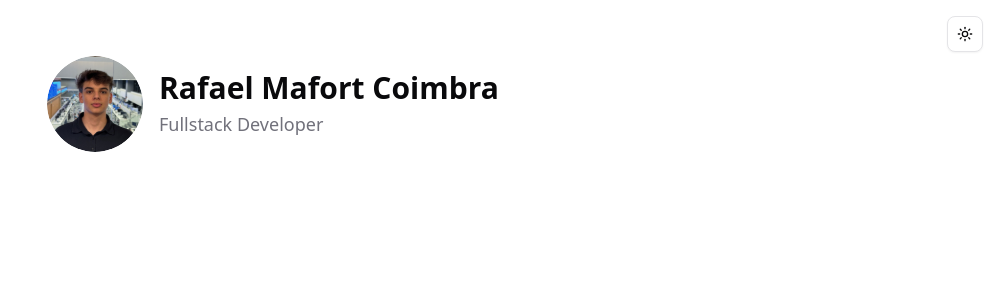
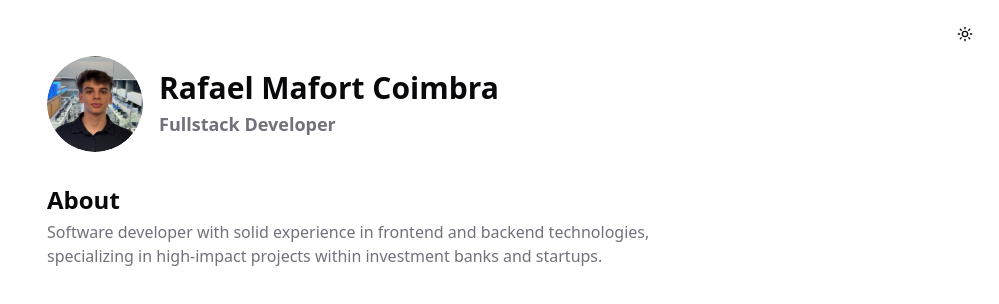
Before and after one commit to rafaelmafortc/personal-website, a Next.js app: page / in a window 1280 px wide. Shown: the top 304 px of the page, without its empty margins (281-1280 px from the left). Built offline with nearby package versions, Linux system fonts and the light colour scheme.

Commit message:
feat: about

```diff
--- a/src/app/page.tsx
+++ b/src/app/page.tsx
@@ -8,6 +8,7 @@ export default function Home() {
             <div className="fixed top-4 right-4">
                 <ThemeToggle />
             </div>
+            <div className="flex flex-col gap-8">
                 <section className="flex gap-4 items-center">
                     <Image
                         className="rounded-full"
@@ -21,11 +22,20 @@ export default function Home() {
                         <h1 className="text-3xl font-bold">
                             Rafael Mafort Coimbra
                         </h1>
-                    <h2 className="text-lg text-muted-foreground font-medium">
+                        <h2 className="text-lg text-muted-foreground font-semibold">
                             Fullstack Developer
                         </h2>
                     </div>
                 </section>
+                <section className="flex flex-col gap-1">
+                    <h3 className="text-2xl font-semibold">About</h3>
+                    <p className="text-base text-muted-foreground font-medium">
+                        Software developer with solid experience in frontend and
+                        backend technologies, specializing in high-impact
+                        projects within investment banks and startups.
+                    </p>
+                </section>
+            </div>
         </main>
     );
 }
--- a/src/components/theme-toggle.tsx
+++ b/src/components/theme-toggle.tsx
@@ -13,7 +13,7 @@ export function ThemeToggle() {
     };
 
     return (
-        <Button onClick={handleTheme} size="icon" variant="outline">
+        <Button onClick={handleTheme} size="icon" variant="ghost">
             <div className="relative flex items-center justify-center">
                 <Sun className="absolute w-5 h-5 scale-100 dark:scale-0" />
                 <Moon className="absolute w-5 h-5 scale-0 dark:scale-100" />
```
Lines whose indentation alone changed are shown as unchanged.
